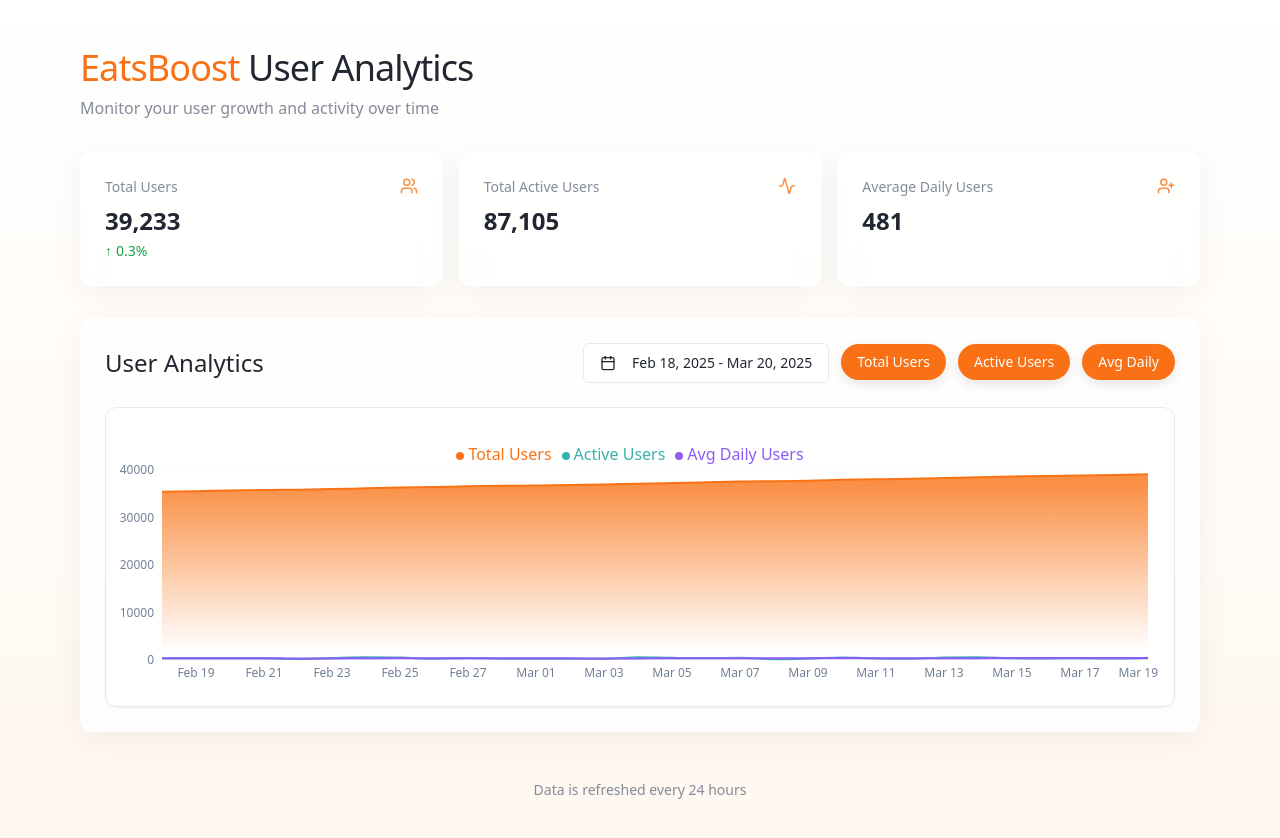
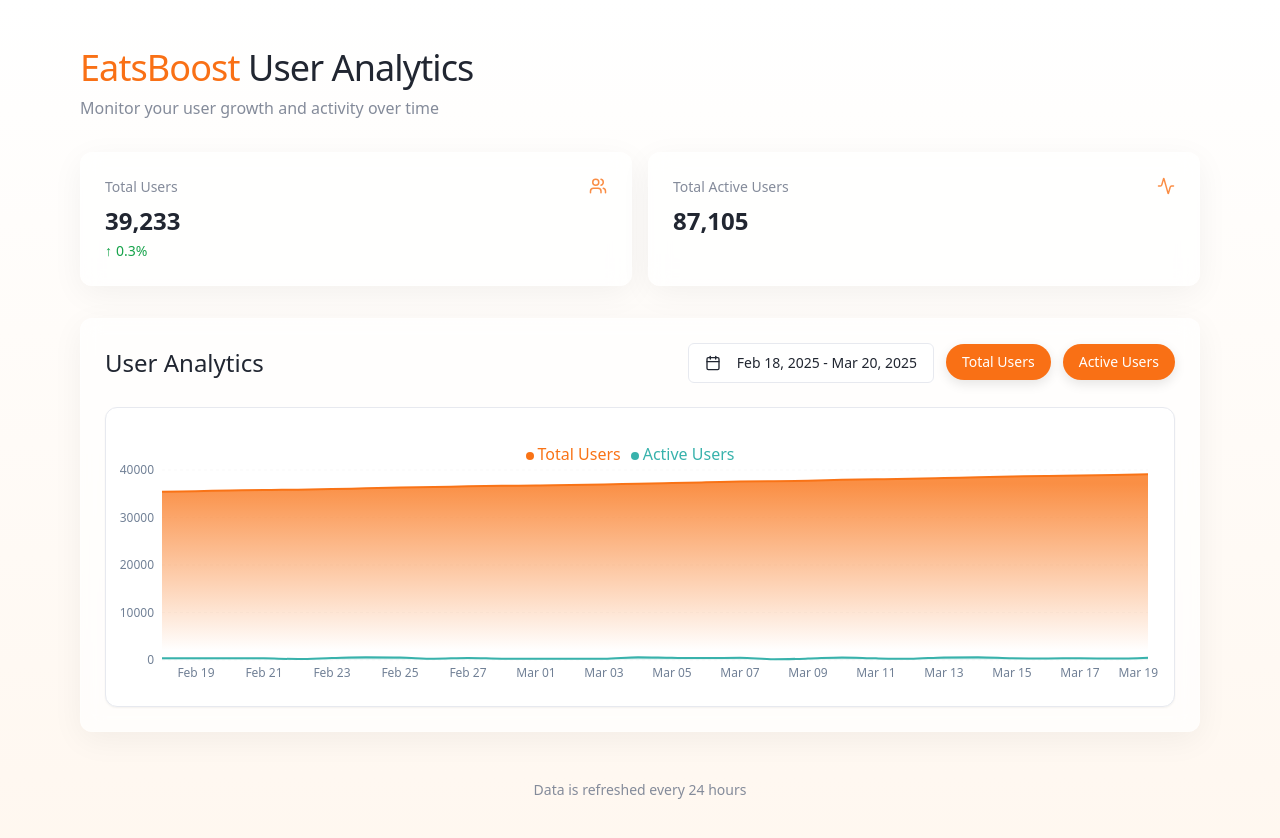
Before and after one commit to mujtaba-tq/userflow-graph-spark, a React (Vite) app: page / in a window 1280 px wide. Shown: the top 838 px of the page. Built offline with nearby package versions, Linux system fonts and the light colour scheme.

Commit message:
Remove average daily users
Removes the average daily users metric from the components.

```diff
--- a/src/components/UserChart.tsx
+++ b/src/components/UserChart.tsx
@@ -18,7 +18,7 @@ import { Calendar } from "@/components/ui/calendar";
 import { Popover, PopoverContent, PopoverTrigger } from "@/components/ui/popover";
 import { Button } from "@/components/ui/button";
 
-type UserMetric = "totalUsers" | "activeUsers" | "avgDailyUsers";
+type UserMetric = "totalUsers" | "activeUsers";
 
 interface UserChartProps {
   data: UserData[];
@@ -26,7 +26,7 @@ interface UserChartProps {
 }
 
 const UserChart = ({ data, isLoading }: UserChartProps) => {
-  const [activeMetrics, setActiveMetrics] = useState<UserMetric[]>(["totalUsers", "activeUsers", "avgDailyUsers"]);
+  const [activeMetrics, setActiveMetrics] = useState<UserMetric[]>(["totalUsers", "activeUsers"]);
   const [filteredData, setFilteredData] = useState<UserData[]>(data);
 
   // Set initial date range (past 30 days by default)
@@ -42,29 +42,14 @@ const UserChart = ({ data, isLoading }: UserChartProps) => {
     to: today,
   });
 
-  // Process data to add average daily users and apply date filtering
+  // Process data and apply date filtering
   useEffect(() => {
     if (!data.length) return;
 
     let filtered = filterDataByDateRange(data, dateRange.from, dateRange.to);
     filtered = formatDateForAxis(filtered, dateRange.from, dateRange.to);
 
-    // Add 7-day rolling average for daily users
-    const processedData = filtered.map((item, index, array) => {
-      // Calculate average active users for a 7-day rolling window
-      const startIdx = Math.max(0, index - 6);
-      const window = array.slice(startIdx, index + 1);
-      const avgDailyUsers = Math.round(
-        window.reduce((sum, item) => sum + item.activeUsers, 0) / window.length
-      );
-
-      return {
-        ...item,
-        avgDailyUsers
-      };
-    });
-
-    setFilteredData(processedData);
+    setFilteredData(filtered);
   }, [data, dateRange]);
 
   const toggleMetric = (metric: UserMetric) => {
@@ -158,15 +143,6 @@ const UserChart = ({ data, isLoading }: UserChartProps) => {
             >
               Active Users
             </button>
-            <button
-              onClick={() => toggleMetric("avgDailyUsers")}
-              className={cn(
-                "filter-button px-4 py-2 rounded-full text-sm font-medium transition-all duration-300",
-                activeMetrics.includes("avgDailyUsers") ? "active" : "bg-white border"
-              )}
-            >
-              Avg Daily
-            </button>
           </div>
         </div>
       </div>
@@ -185,10 +161,6 @@ const UserChart = ({ data, isLoading }: UserChartProps) => {
               <linearGradient id="colorActiveUsers" x1="0" y1="0" x2="0" y2="1">
                 <stop offset="5%" stopColor="#38B2AC" stopOpacity={0.8} />
                 <stop offset="95%" stopColor="#38B2AC" stopOpacity={0} />
-              </linearGradient>
-              <linearGradient id="colorAvgDailyUsers" x1="0" y1="0" x2="0" y2="1">
-                <stop offset="5%" stopColor="#8B5CF6" stopOpacity={0.8} />
-                <stop offset="95%" stopColor="#8B5CF6" stopOpacity={0} />
               </linearGradient>
             </defs>
             <CartesianGrid strokeDasharray="3 3" strokeOpacity={0.1} vertical={false} />
@@ -248,20 +220,6 @@ const UserChart = ({ data, isLoading }: UserChartProps) => {
                 isAnimationActive={true}
               />
             )}
-            {activeMetrics.includes("avgDailyUsers") && (
-              <Area
-                type="monotone"
-                dataKey="avgDailyUsers"
-                name="Avg Daily Users"
-                stroke="#8B5CF6"
-                fillOpacity={1}
-                fill="url(#colorAvgDailyUsers)"
-                strokeWidth={2}
-                activeDot={{ r: 6, strokeWidth: 0 }}
-                animationDuration={1000}
-                isAnimationActive={true}
-              />
-            )}
           </AreaChart>
         </ResponsiveContainer>
       </div>
--- a/src/components/UserDataHeader.tsx
+++ b/src/components/UserDataHeader.tsx
@@ -2,7 +2,7 @@
 import React from "react";
 import { UserData } from "@/services/userData";
 import StatCard from "./StatCard";
-import { Users, UserPlus, Activity } from "lucide-react";
+import { Users, Activity } from "lucide-react";
 
 interface UserDataHeaderProps {
   data: UserData[];
@@ -12,11 +12,10 @@ interface UserDataHeaderProps {
 const UserDataHeader: React.FC<UserDataHeaderProps> = ({ data, isLoading }) => {
   // Calculate summary data
   const calculateStats = () => {
-    if (!data.length) return { totalUsers: 0, totalActiveUsers: 0, avgDailyUsers: 0, dailyChange: "0%" };
+    if (!data.length) return { totalUsers: 0, totalActiveUsers: 0, dailyChange: "0%" };
 
     const totalUsers = data.length > 0 ? data[data.length - 1].totalUsers : 0;
     const totalActiveUsers = data.reduce((acc, day) => acc + day.activeUsers, 0);
-    const avgDailyUsers = Math.round(totalActiveUsers / data.length);
 
     // Calculate day-over-day change for total users (last day vs previous day)
     const lastDay = data[data.length - 1];
@@ -28,7 +27,6 @@ const UserDataHeader: React.FC<UserDataHeaderProps> = ({ data, isLoading }) => {
     return {
       totalUsers,
       totalActiveUsers,
-      avgDailyUsers,
       dailyChange,
       isDailyPositive: dailyChangeRate > 0
     };
@@ -37,7 +35,7 @@ const UserDataHeader: React.FC<UserDataHeaderProps> = ({ data, isLoading }) => {
   const stats = calculateStats();
 
   return (
-    <div className="grid grid-cols-1 md:grid-cols-3 gap-4 mb-8 animate-fade-in">
+    <div className="grid grid-cols-1 md:grid-cols-2 gap-4 mb-8 animate-fade-in">
       <StatCard
         title="Total Users"
         value={isLoading ? "-" : stats.totalUsers.toLocaleString()}
@@ -52,12 +50,6 @@ const UserDataHeader: React.FC<UserDataHeaderProps> = ({ data, isLoading }) => {
         isLoading={isLoading}
         icon={<Activity size={18} />}
       />
-      <StatCard
-        title="Average Daily Users"
-        value={isLoading ? "-" : stats.avgDailyUsers.toLocaleString()}
-        isLoading={isLoading}
-        icon={<UserPlus size={18} />}
-      />
     </div>
   );
 };
```
